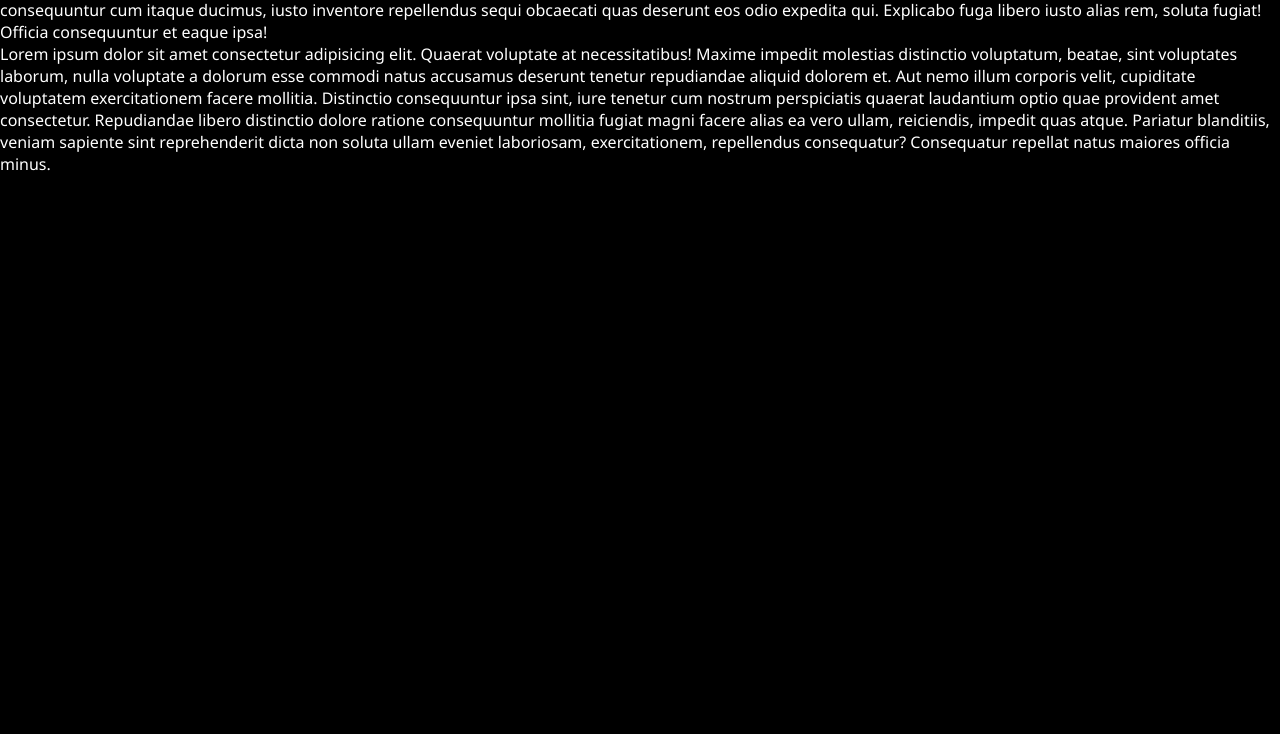
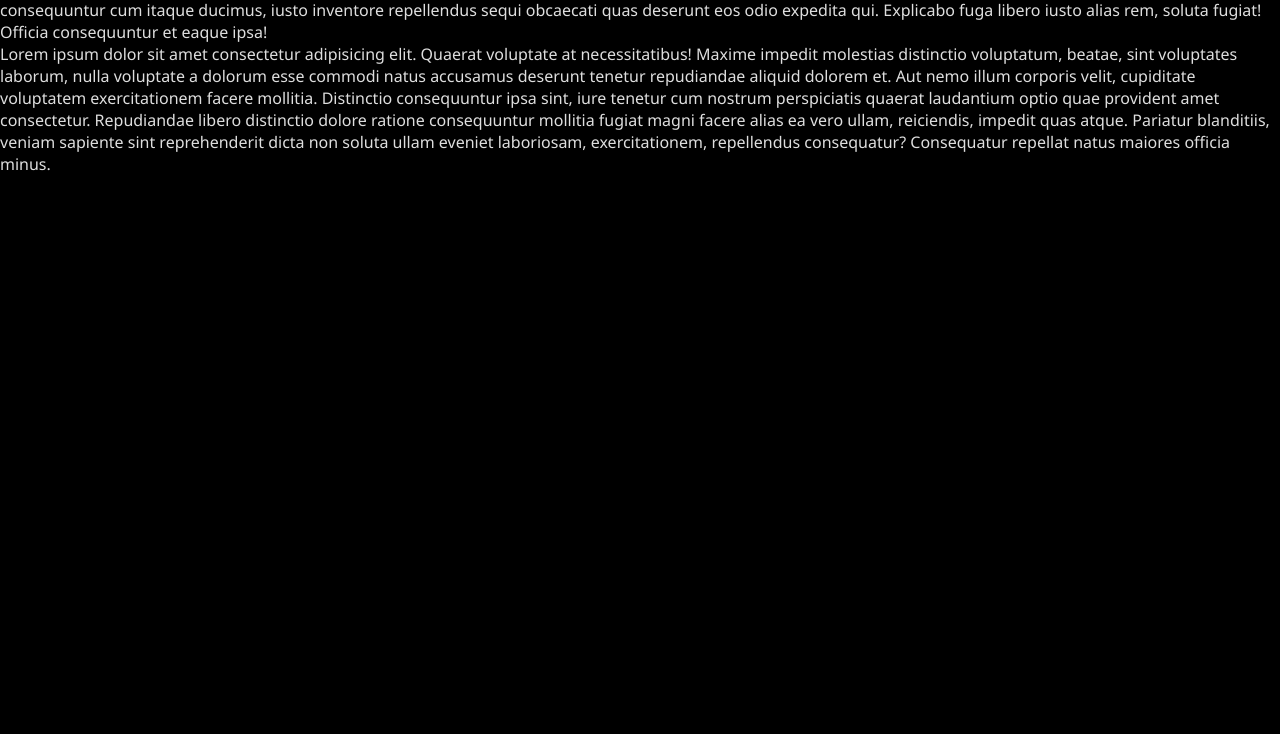
Before and after one commit to hlagares/primeraPaginaWeb, a plain HTML site: page index.html in a window 1280 px wide. Shown: the part 66-800 px from the top of the page. Drawn offline with Linux system fonts and the light colour scheme; files that its build step writes are made by us from their sources.

Commit message:
Mover estilo a carpeta css

```diff
--- a/style.css
+++ b/css/style.css
@@ -7,5 +7,5 @@
 
 body{
     background-color: black;
-    color: white;
+    color: rgb(222, 222, 222);
 }
```
